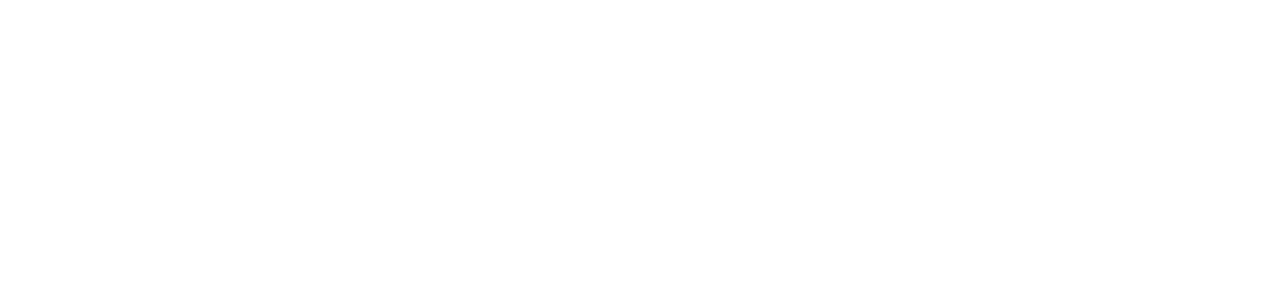
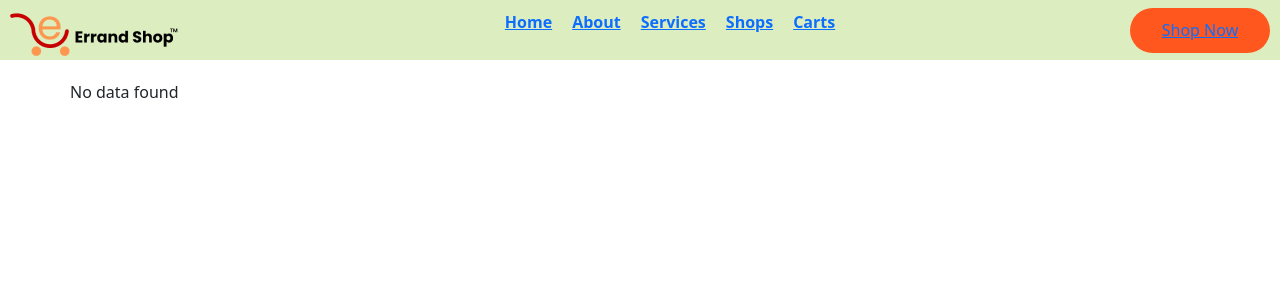
Before and after one commit to emeraldhycient/tutorial, a React (Vite) app: page /carts in a window 1280 px wide. Before the commit this address had no page. Shown: the top 300 px of the page. Built offline with nearby package versions, Linux system fonts and the light colour scheme.

Commit message:
[update] learn about filter to implemet remove from cart , learn about spread operator 😘, i am the best mentor

```diff
--- a/src/App.jsx
+++ b/src/App.jsx
@@ -1,5 +1,6 @@
 import { useState } from "react";
 import { BrowserRouter, Routes, Route } from "react-router-dom";
+import Carts from "./pages/Carts";
 import Errand from "./pages/Errand";
 import Shop from "./pages/Shop";
 
@@ -9,6 +10,7 @@ function App() {
       <Routes>
         <Route path="/" element={<Errand />} />
         <Route path="/shops" element={<Shop />} />
+        <Route path="/carts" element={<Carts />} />
       </Routes>
     </BrowserRouter>
   );
--- a/src/components/shop/Product.jsx
+++ b/src/components/cart/Cart.jsx
@@ -1,20 +1,25 @@
 import React, { useState } from "react";
-import styles from "./shop.module.css";
+import styles from "../shop/shop.module.css";
 import { Button, Card, Col } from "react-bootstrap";
 import { setStorage, getStoredValue } from "../../utils/storgeHelper";
 
-function Product({ product }) {
+function Cart({ product }) {
   const { title, image, category, price, id, description, rating } = product;
   // defined a state , and used the getStoredValue function to get the value from localStorage, if not found, return []
   const [carts, setcarts] = useState(JSON.parse(getStoredValue("cart")) || []);
 
   const handleClick = () => {
     // create a new array and push the new product to the array
-    const newCart = [...carts, { id, title, image, category, price, qty: 1 }];
+    const newCart = [...carts];
+
+    //loop over newCart to remove the current object, using filter function
+
+    const newerCart = newCart.filter((item) => item.id !== id);
+
     //add the new cart to the storage,
-    console.log(setStorage("cart", JSON.stringify(newCart)));
+    console.log(setStorage("cart", JSON.stringify(newerCart)));
     //update the state
-    setcarts(newCart);
+    setcarts(newerCart);
   };
 
   return (
@@ -27,10 +32,9 @@ function Product({ product }) {
             <small>category : {category}</small>
             <small>price : ${price}</small>
             <br />
-            <small className="text-warning">Rating {rating.rate}</small>
           </Card.Text>
-          <Button variant="success" onClick={handleClick}>
-            shop now
+          <Button variant="warning" onClick={handleClick}>
+            remove item
           </Button>
         </Card.Body>
       </Card>
@@ -38,4 +42,4 @@ function Product({ product }) {
   );
 }
 
-export default Product;
+export default Cart;
--- /dev/null
+++ b/src/pages/Carts.jsx
@@ -0,0 +1,24 @@
+import React, { useState } from "react";
+import Cart from "../components/cart/Cart";
+import Header from "../components/common/Header";
+import { getStoredValue } from "../utils/storgeHelper";
+import { Container, Row } from "react-bootstrap";
+
+function Carts() {
+  const [carts, setcarts] = useState(JSON.parse(getStoredValue("cart")) || []);
+  //console.log(carts);
+  return (
+    <div>
+      <Header />
+      <Container variant="fluid" style={{ marginTop: "20px" }}>
+        <Row>
+          {carts.length > 0
+            ? carts.map((item, index) => <Cart product={item} />)
+            : "No data found"}
+        </Row>
+      </Container>
+    </div>
+  );
+}
+
+export default Carts;
--- a/src/utils/storgeHelper.js
+++ b/src/utils/storgeHelper.js
@@ -1,5 +1,5 @@
 export const setStorage = (name, value) => {
-  localStorage.setItem(`${name}`, `${value}`);
+  localStorage.setItem(name, `${value}`);
   return value;
 };
 
```
